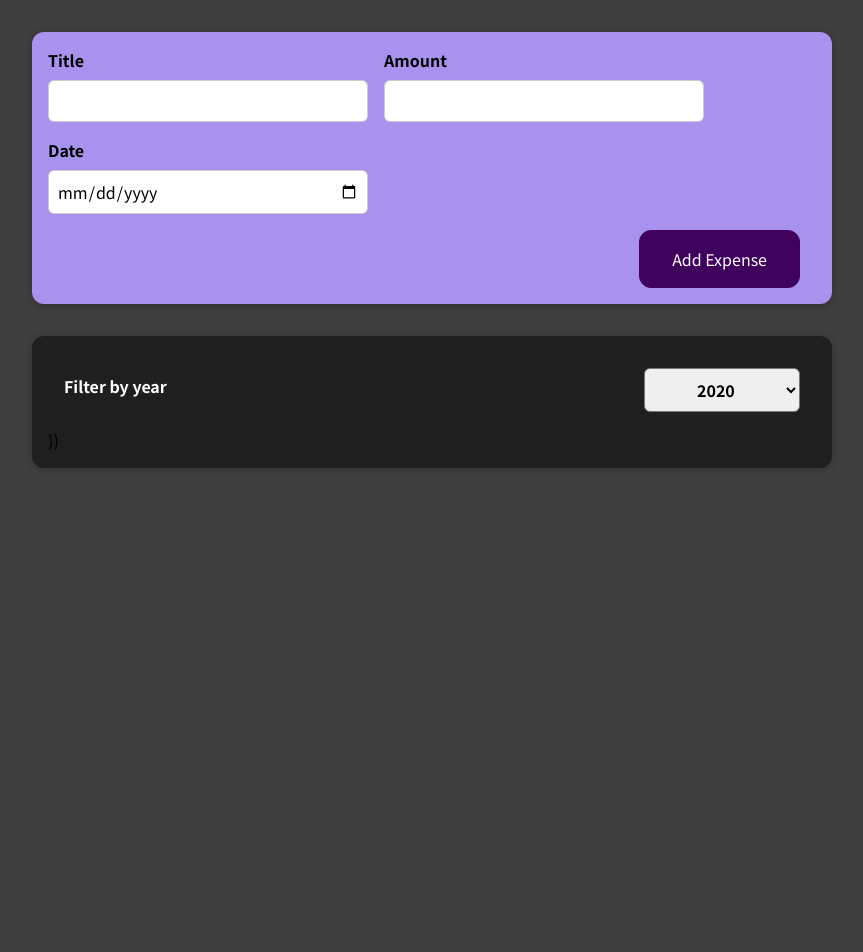
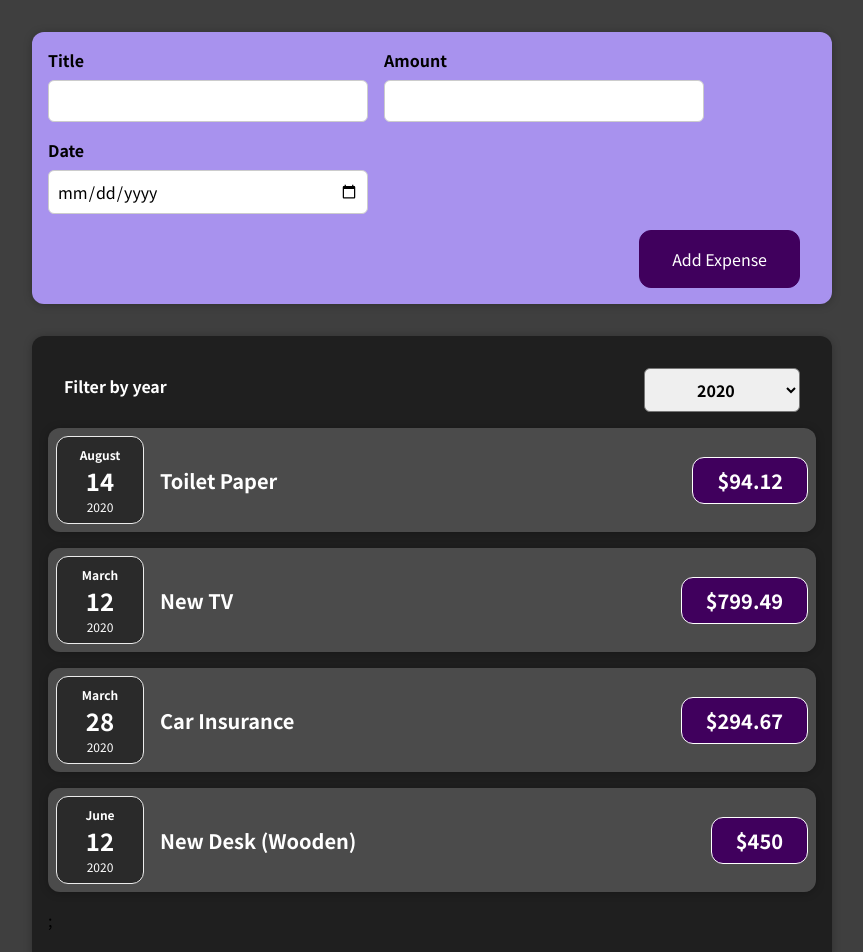
Before and after one commit to MichaelTowson/expensetracker, a React (Create React App) app: page / in a window 1280 px wide. Shown: the top 952 px of the page, without its empty margins (208-1071 px from the left). Before the commit the page ends 800 px from the top, so only its background shows below. Built offline with nearby package versions, Linux system fonts and the light colour scheme.

Commit message:
Finish ExpenseList component

```diff
--- a/src/components/Expenses/ExpenseItem.js
+++ b/src/components/Expenses/ExpenseItem.js
@@ -6,7 +6,7 @@ import "./ExpenseItem.css";
 
 const ExpenseItem = (props) => {
   return (
-    <div>
+    <li>
       <Card className="expense-item">
         <ExpenseDate date={props.date} />
         <div className="expense-item__description">
@@ -14,7 +14,7 @@ const ExpenseItem = (props) => {
           <div className="expense-item__price">${props.amount}</div>
         </div>
       </Card>
-    </div>
+    </li>
   );
 };
 
--- a/src/components/Expenses/Expenses.js
+++ b/src/components/Expenses/Expenses.js
@@ -1,6 +1,6 @@
 import React, { useState } from "react";
 
-import ExpenseItem from "./ExpenseItem";
+import ExpensesList from "./ExpensesList";
 import ExpenseFilter from "./ExpenseFilter";
 import Card from "../UI/Card";
 import "./Expenses.css";
@@ -19,14 +19,8 @@ const Expenses = (props) => {
   return (
     <div>
       <Card className="expenses">
-        <ExpenseFilter
-          selected={filteredYear}
-          onChangeFilter={filterChangeHandler}
-        />
-        {filteredExpenses.length === 0 && (
-          <p>No expenses found for this year.</p>
-        )}
-          ))
+        <ExpenseFilter selected={filteredYear} onChangeFilter={filterChangeHandler}/>
+        <ExpensesList items={filteredExpenses}/>
       </Card>
     </div>
   );
--- a/src/components/Expenses/ExpensesList.js
+++ b/src/components/Expenses/ExpensesList.js
@@ -1,21 +1,23 @@
 import React from 'react';
+import ExpenseItem from './ExpenseItem'
+import './ExpensesList.css'
 
-import ExpenseItem from './ExpenseItem'
+const ExpensesList = props => {
 
-const ExpensesList = props => {};
+  if (props.items.length === 0) {
+    return <h2 className="expenses-list__fallback">No Expenses Found</h2>;
+  };
 
-return (
-  <div>
-{filteredExpenses.length > 0 &&
-          filteredExpenses.map((item) => (
-            <ExpenseItem
-              key={item.id} //Key is a REACT property that helps REACT know what each element is. This is necessary for optimization.
-              title={item.title}
-              amount={item.amount}
-              date={item.date}
-            />
-          ))
-  </div>
-  )}
+  if (props.items.length > 0) {
+
+    return (
+      <ul className="expenses-list">
+        {props.items.map( (expense) => (
+          <ExpenseItem key={expense.id} title={expense.title} amount={expense.amount} date={expense.date} />
+      ))};
+      </ul>
+    );
+  };
+};
 
 export default ExpensesList;
--- a/src/components/UI/Card.js
+++ b/src/components/UI/Card.js
@@ -1,5 +1,4 @@
 import React from 'react';
-
 import "./Card.css";
 
 const Card = (props) => {
```
